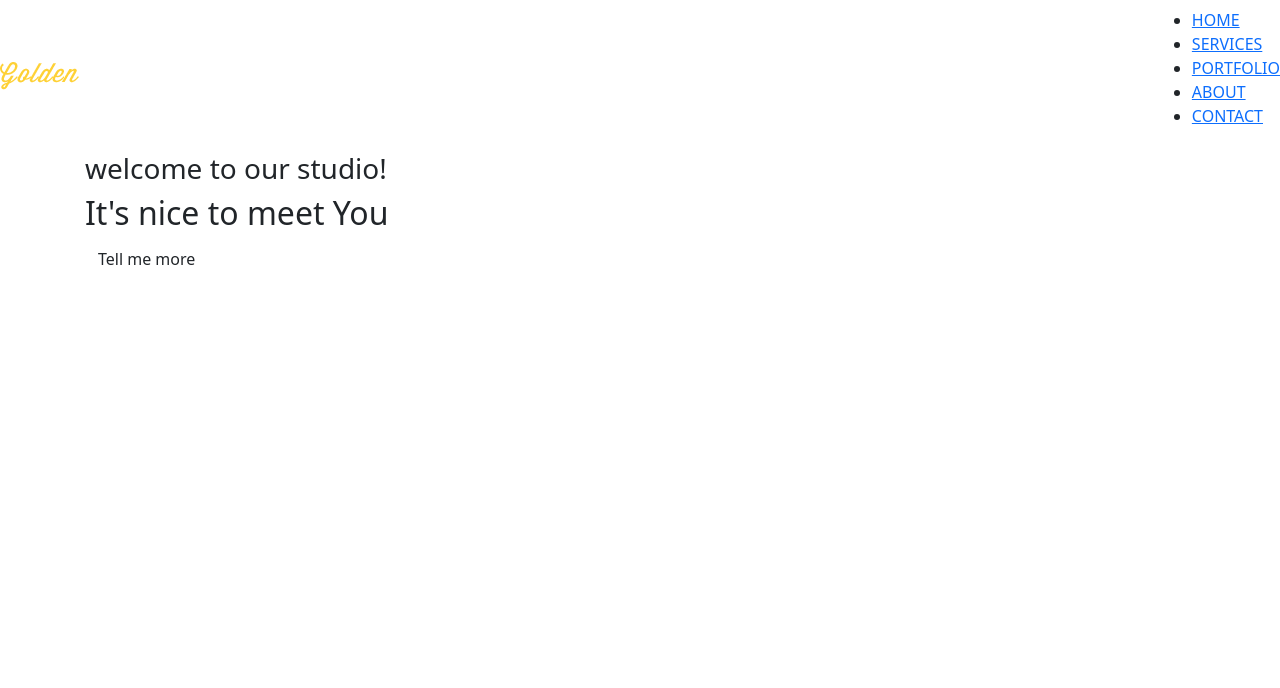
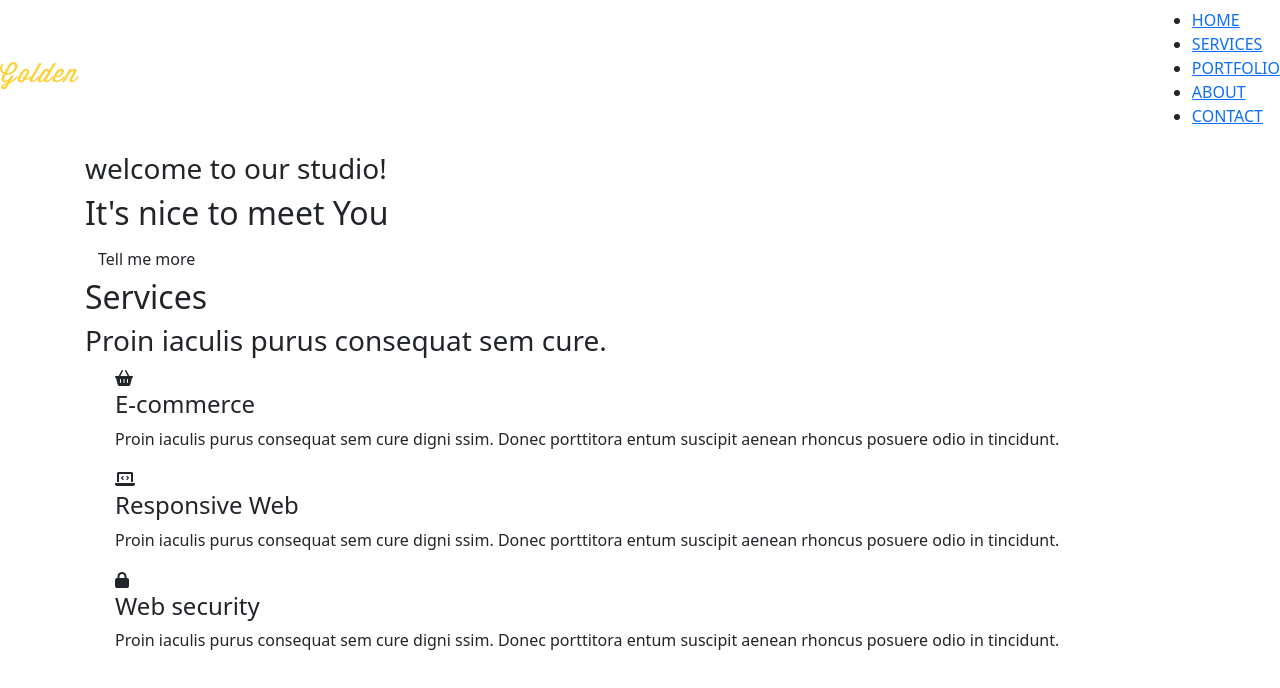
Before and after one commit to jacekcaban/task-runner-projekt, a website: page index.html in a window 1280 px wide. Drawn offline with nearby package versions, Linux system fonts and the light colour scheme.

Commit message:
Add services html

```diff
--- a/index.html
+++ b/index.html
@@ -35,5 +35,28 @@
                 <button class="btn banner-btn">Tell me more</button>
             </div>
         </div>
+        <div class="services container">
+            <h2>Services</h2>
+            <h3>Proin iaculis purus consequat sem cure.</h3>
+            <div class="box-wrapper container">
+                <div class="container box">
+                    <div class="icon">
+                        <i class="fa-solid fa-shopping-basket"></i>
+                    </div>
+                    <h4 class="box-title">E-commerce</h4>
+                    <p class="box-text">Proin iaculis purus consequat sem cure digni ssim. Donec porttitora entum suscipit aenean rhoncus posuere odio in tincidunt.</p>
+                </div>
+                <div class="container box">
+                    <i class="fa-solid fa-laptop-code"></i>
+                    <h4 class="box-title">Responsive Web</h4>
+                    <p class="box-text">Proin iaculis purus consequat sem cure digni ssim. Donec porttitora entum suscipit aenean rhoncus posuere odio in tincidunt.</p>
+                </div>
+                <div class="container box">
+                    <i class="fa-solid fa-lock"></i>
+                    <h4 class="box-title">Web security</h4>
+                    <p class="box-text">Proin iaculis purus consequat sem cure digni ssim. Donec porttitora entum suscipit aenean rhoncus posuere odio in tincidunt.</p>
+                </div>
+            </div>
+        </div>
     </body>
 </html>
```
